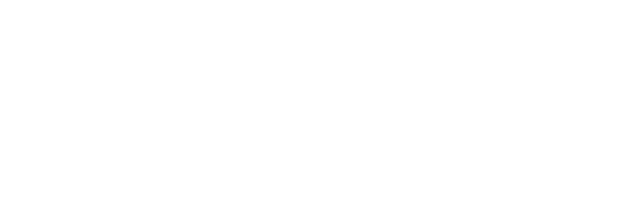
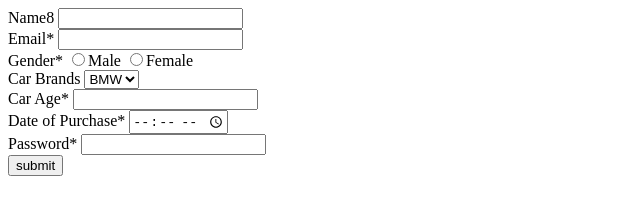
Before and after one commit to acciojob/car-insurance-form-Naveenkumar123-hash, a website: page main.html in a window 1280 px wide. Shown: the whole page, without its empty margins (0-640 px from the left). Drawn offline with Linux system fonts and the light colour scheme.

Commit message:
created a submission

```diff
--- a/main.html
+++ b/main.html
@@ -8,6 +8,42 @@
 
 <body>
 	<!-- the entire body must be written by student -->
+	<form>
+	<div>
+	<label for="name">Name8</label>
+	<input type="name"name="name" id="name">
+	</div>
+	<div>
+	<label for="email">Email*</label>
+	<input type="email"name="email" id="email" required>
+	</div>
+	<div>
+	<label for="gender">Gender*</label>
+	<input type="radio"name="gender"value="male" id="gender" required>Male
+	<input type="radio"name="gender"value="female" id="gender" required>Female
+	</div>
+	<div>
+	<label for="Car">Car Brands</label>
+		<select name="Car" id="cars">
+			<option value="bmw">BMW</option>
+			<option value="audi">Audi</option>
+			<option value="mercedez">BMW</option>
+		</select>
+	</div>
+	<div>
+	<label for="age">Car Age*</label>
+	<input type="number"name="age" required id="carage">
+	</div>
+	<div>
+	<label for="dop">Date of Purchase*</label>
+	<input type="time"name="dop" required id="dop">
+	</div>
+	<div>
+	<label for="password">Password*</label>
+	<input type="password"name="password" required>
+	</div>
+	<button type="submit">submit
+	</form>
     <script type="text/javascript" src="./script.js">
 </script>
 
```
